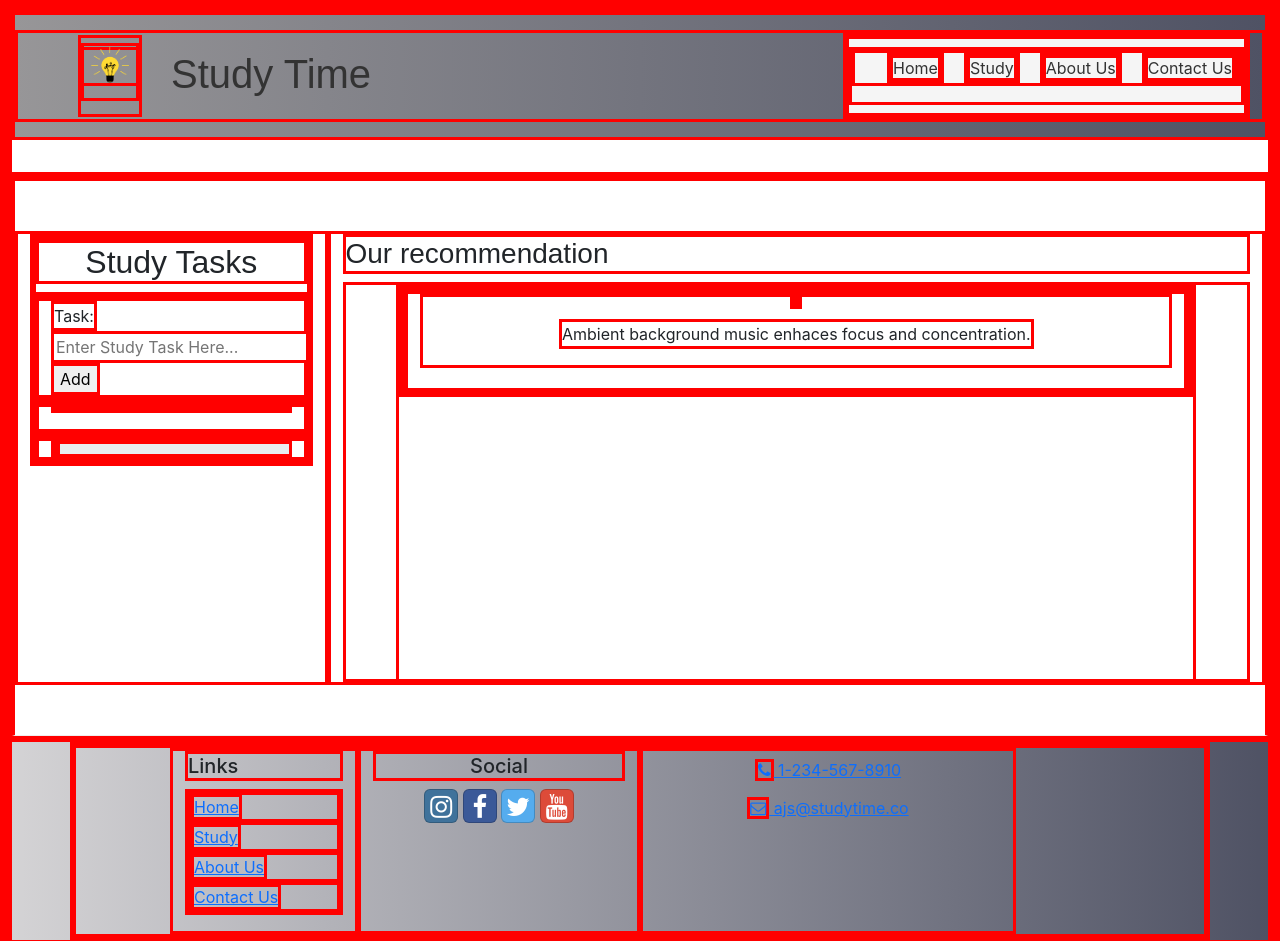
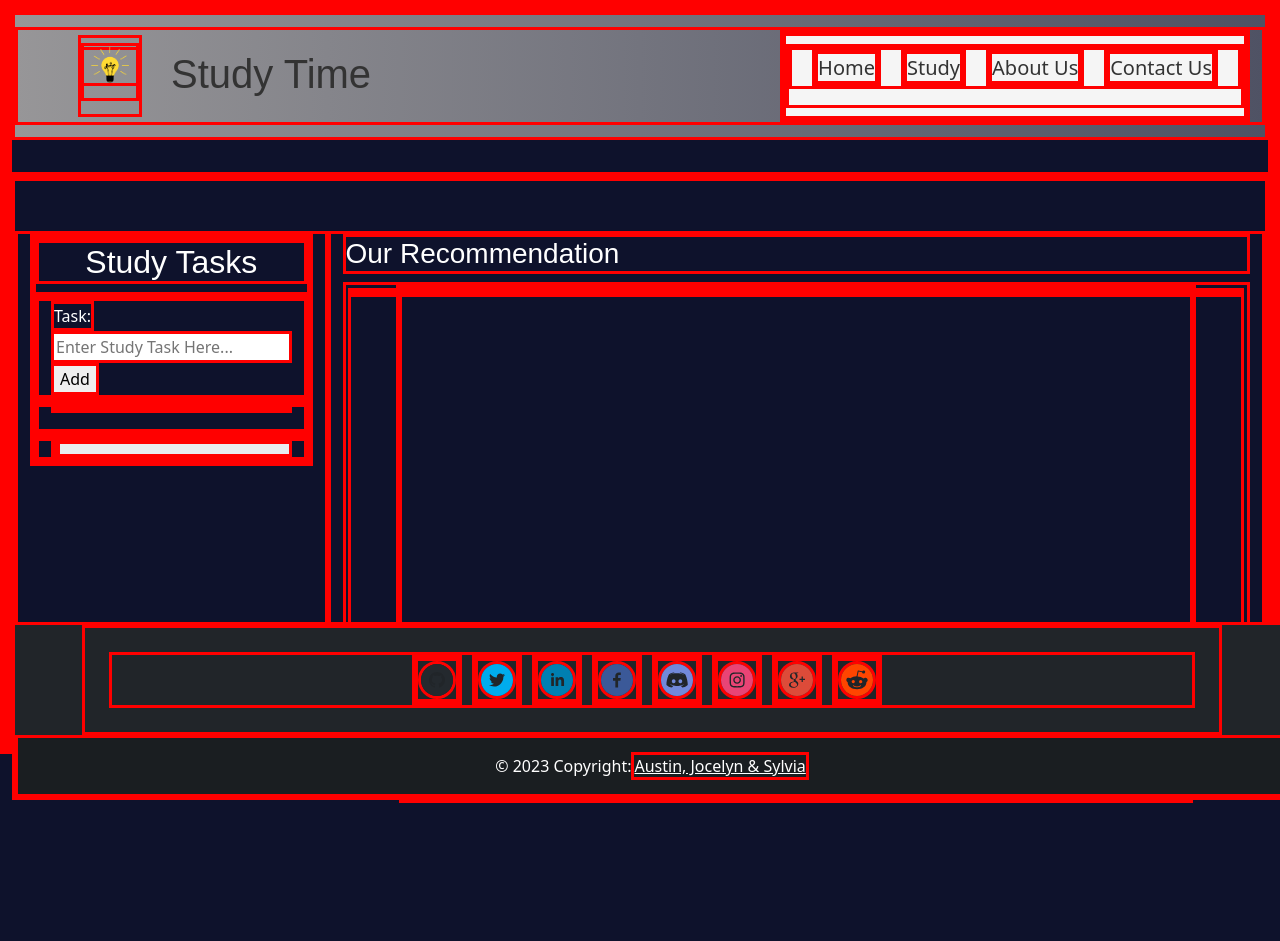
Before and after one commit to AJS-Bootcamp/study-time, a React (Create React App) app: page / in a window 1280 px wide. Shown: the top 941 px of the page. After the commit the page ends 803 px from the top, so only its background shows below. Built offline with nearby package versions, Linux system fonts and the light colour scheme.

Commit message:
new style to about page, size to videos, and having fun styling home page

```diff
--- a/package.json
+++ b/package.json
@@ -18,6 +18,7 @@
     "react-loader-spinner": "^5.4.5",
     "react-router-dom": "^6.16.0",
     "react-scripts": "5.0.1",
+    "react-social-icons": "^6.4.0",
     "react-youtube": "^10.1.0",
     "reactstrap": "^9.2.0",
     "web-vitals": "^2.1.4"
--- a/src/App.css
+++ b/src/App.css
@@ -1,6 +1,15 @@
+html {
+  background-color: #0e122c;
+}
+
+#root {
+  background-color: #0e122c;
+  color: white;
+}
+
 body {
-  background-image: linear-gradient(to bottom, #0aafb5, #a8dadc 50%, #457b9d 50%, #457b9d 100%, );
   font-family: 'Open Sans', sans-serif;
+  background-color: #0e122c;
 }
 
 h1,
@@ -31,10 +40,17 @@ h2 {
 }
 
 .site-footer {
-  background-color: #0d0d0d;
-  background-image: linear-gradient(to right, #d4d3d5, #4f5264);
+  /* background-color: #eb0202; */
+  background-image: linear-gradient(to right, #d4d3d5, #0e122c);
   margin-bottom: 2rem;
   min-height: 8rem;
+}
+
+.footer {}
+
+/*Footer links*/
+nav .navbar-nav li a {
+  color: white !important;
 }
 
 .navbar-brand {
@@ -84,7 +100,7 @@ h2 {
   align-items: center;
   padding: 10px 20px;
   font-weight: bold;
-  background-image: linear-gradient(to left, #908e93, #4f5264);
+  background-image: linear-gradient(to left, #908e93, #abb0cf);
   color: #faeded;
   /* Darker text color JUST ADDED */
 
@@ -119,7 +135,7 @@ h2 {
   /* Lighter background color */
   color: #faeded;
   /* Darker text color */
-  padding: 20px;
+  padding: 10px;
   display: flex;
   justify-content: space-between;
   align-items: center;
@@ -130,11 +146,12 @@ h2 {
   list-style: none;
   display: flex;
   gap: 20px;
+  padding: 0px 20px;
 }
 
 .navbar li,
 .footer-links li {
-  font-size: 16px;
+  font-size: 20px;
 }
 
 /* Style the links on hover */
@@ -151,7 +168,7 @@ h2 {
 /* Add blue color and underline on hover */
 .navbar a:hover,
 .footer-links a:hover {
-  color: #007bff;
+  color: #d4be1b;
   /* Blue color */
   text-decoration: underline;
 }
@@ -186,10 +203,25 @@ h2 {
   margin-top: 10px;
 }
 
+/*footer*/
+.list-unstyled {
+  display: flex;
+  flex-direction: column;
+  color: #ed0707;
+  justify-content: center;
+  margin: 0;
+  padding: 0;
+  list-style: none;
+  text-decoration: none;
+}
 
+.social-icon {
+  margin-right: 10px;
+
+}
 
 /* On screens that are 992px or less, set the background color to blue */
-@media screen and (max-width: 992px) {
+/* @media screen and (max-width: 992px) {
   .youtube-video {
     background-color: blue;
   }
@@ -199,10 +231,10 @@ h2 {
     height: 100%;
 
   }
-}
+} */
 
 /* On screens that are 600px or less, set the background color to olive */
-@media screen and (max-width: 600px) {
+/* @media screen and (max-width: 600px) {
   .youtube-video {
     background-color: olive;
     width: 30em;
@@ -215,4 +247,4 @@ h2 {
     background-color: rgb(223, 24, 6);
 
   }
-}
+} */
--- a/src/App.js
+++ b/src/App.js
@@ -8,13 +8,13 @@ import ContactPage from "./pages/ContactPage";
 import AboutPage from "./pages/AboutPage";
 import Timer from "./components/Timer";
 
-
 function App() {
   return (
     <BrowserRouter>
       <Header />
       <Routes>
-        <Route path="/timer" element={<Timer />} /> {/* Define the route for the Timer component */}
+        <Route path="/timer" element={<Timer />} />{" "}
+        {/* Define the route for the Timer component */}
         <Route path="/" element={<Homepage />} />
         <Route path="Study" element={<Study />} />
         <Route path="AboutPage" element={<AboutPage />} />
--- a/src/aboutUsStyle.css
+++ /dev/null
@@ -1,3 +0,0 @@
-body {
-    background-image: linear-gradient(to bottom, #a8dadc, #a8dadc 50%, #457b9d 50%, #457b9d 100%, );
-}
--- a/src/components/Footer.js
+++ b/src/components/Footer.js
@@ -1,91 +1,51 @@
-// import Navigation from "./Navigation";
-
-// function Footer() {
-//   return (
-//     <div>
-//       <h1>AJS</h1>
-//       <h3>
-//         Determine to discover effective methods to enhance your study skills and
-//         optimize your learning experience.
-//       </h3>
-
-//       <h5>Your Study App was build by Austin, Jocelyn, Sylvia.</h5>
-//     </div>
-//   );
-// }
-
-// export default Footer;
-
-import { Container, Row, Col } from "reactstrap";
-import { Link } from "react-router-dom";
+import React from "react";
+import { SocialIcon } from "react-social-icons";
 
 const Footer = () => {
   return (
-    <footer className="site-footer">
-      <Container>
-        <Row>
-          <Col xs={{ size: 4, offset: 1 }} sm="2">
-            <h5>Links</h5>
-            <ul className="list-unstyled">
-              <li>
-                <Link to="/">Home</Link>
-              </li>
+    <div>
+      <footer className="bg-dark text-center text-white position-fixed bottom-0 w-100 ">
+        {/* <!-- Grid container --> */}
+        <div className="container p-4 pb-0">
+          {/* <!-- Section: Social media --> */}
+          <section className="mb-4">
+            {/* <!-- Github --> */}
+            <SocialIcon
+              className="social-icon"
+              url="https://github.com/AJS-Bootcamp/study-time"
+            />
+            {/* <!-- Twitter --> */}
+            <SocialIcon url="https://twitter.com" />
+            {/* <!-- Linkedin --> */}
+            <SocialIcon url="https://www.linkedin.com" />
+            {/* <!-- Facebook --> */}
+            <SocialIcon url="https://www.facebook.com" />
+            {/* <!-- Discord --> */}
+            <SocialIcon url="https://discord.com" />
+            {/* <!-- Instagram --> */}
+            <SocialIcon url="https://instagram.com" />
+            {/* <!-- Google --> */}
+            <SocialIcon url="https://google.com" />
+            {/* <!-- Reddit --> */}
+            <SocialIcon url="https://reddit.com" />
+          </section>
+          {/* <!-- Section: Social media --> */}
+        </div>
+        {/* <!-- Grid container --> */}
 
-              <li>
-                <Link to="/Study">Study</Link>
-              </li>
-
-              <li>
-                <Link to="/AboutPage">About Us</Link>
-              </li>
-              <li>
-                <Link to="/ContactPage">Contact Us</Link>
-              </li>
-            </ul>
-          </Col>
-          <Col xs="6" sm="3" className="text-center">
-            <h5>Social</h5>
-            <a
-              className="btn btn-social-icon btn-instagram"
-              href="http://instagram.com/"
-            >
-              <i className="fa fa-instagram" />
-            </a>{" "}
-            <a
-              className="btn btn-social-icon btn-facebook"
-              href="http://www.facebook.com/"
-            >
-              <i className="fa fa-facebook" />
-            </a>{" "}
-            <a
-              className="btn btn-social-icon btn-twitter"
-              href="http://twitter.com/"
-            >
-              <i className="fa fa-twitter" />
-            </a>{" "}
-            <a
-              className="btn btn-social-icon btn-google"
-              href="http://youtube.com/"
-            >
-              <i className="fa fa-youtube" />
-            </a>
-          </Col>
-          <Col sm="4" className="text-center">
-            <a role="button" className="btn btn-link" href="tel:+12065551234">
-              <i className="fa fa-phone" /> 1-234-567-8910
-            </a>
-            <br />
-            <a
-              role="button"
-              className="btn btn-link"
-              href="mailto:notreal@notreal.co"
-            >
-              <i className="fa fa-envelope-o" /> ajs@studytime.co
-            </a>
-          </Col>
-        </Row>
-      </Container>
-    </footer>
+        {/* <!-- Copyright --> */}
+        <div
+          className="text-center p-3"
+          style={{ backgroundColor: "rgba(0, 0, 0, 0.2)" }}
+        >
+          © 2023 Copyright:
+          <a className="text-white" href="https://mdbootstrap.com/">
+            Austin, Jocelyn & Sylvia
+          </a>
+        </div>
+        {/* <!-- Copyright --> */}
+      </footer>
+    </div>
   );
 };
 
--- a/src/components/YouTubeVideos.js
+++ b/src/components/YouTubeVideos.js
@@ -1,23 +1,23 @@
 import YouTube from "react-youtube";
-import { Container, Row, Col } from "reactstrap";
 
 const YouTubeVideo = ({ videoId, strategyExplanation }) => {
   const opts = {
-    height: "550",
-    width: "750",
+    height: "100%",
+    width: "100%",
   };
 
   return (
-    <Container fluid>
-      <Row>
-        <Col>
-          <div className="youtube-video">
-            <YouTube videoId={videoId} opts={opts} />
-            <p className="strategy-explanation">{strategyExplanation}</p>
-          </div>
-        </Col>
-      </Row>
-    </Container>
+    <div className="youtube-video">
+      <YouTube
+        videoId={videoId}
+        style={{ width: "70vw", height: "40vw" }}
+        opts={opts}
+      />
+      {/* if strategyExplanation != null then show strategy-explanation*/}
+      {strategyExplanation ? (
+        <p className="strategy-explanation">{strategyExplanation}</p>
+      ) : null}
+    </div>
   );
 };
 
--- a/src/index.css
+++ /dev/null
@@ -1,13 +0,0 @@
-body {
-  margin: 0;
-  font-family: -apple-system, BlinkMacSystemFont, 'Segoe UI', 'Roboto', 'Oxygen',
-    'Ubuntu', 'Cantarell', 'Fira Sans', 'Droid Sans', 'Helvetica Neue',
-    sans-serif;
-  -webkit-font-smoothing: antialiased;
-  -moz-osx-font-smoothing: grayscale;
-}
-
-code {
-  font-family: source-code-pro, Menlo, Monaco, Consolas, 'Courier New',
-    monospace;
-}
--- a/src/index.js
+++ b/src/index.js
@@ -6,7 +6,7 @@ import 'bootstrap/dist/css/bootstrap.min.css';
 import 'bootstrap-social/bootstrap-social.css';
 import 'font-awesome/css/font-awesome.css';
 //import '@popperjs/core';
-import './index.css';
+import './App.css';
 
 const root = ReactDOM.createRoot(document.getElementById('root'));
 root.render(
--- a/src/pages/AboutPage.js
+++ b/src/pages/AboutPage.js
@@ -1,32 +1,37 @@
-import {  Row, Container } from "reactstrap";
-// import SubHeader from "../components/SubHeader";
-// import PartnersList from "../features/partners/PartnersList";
-
-// import styles from "../../src/about.module.css";
-
-import studyImage from "../app/assets/img/study3.png";
+import { Row, Container } from "reactstrap";
+import LogoAJS from "../app/assets/img/lightAJS.png";
+import studyImage from "../app/assets/img/study1.png";
 
 const AboutPage = () => {
+  const myStyle = {
+    backgroundImage: `url(${studyImage})`,
+    backgroundSize: "cover",
+    backgroundRepeat: "no-repeat",
+  };
   return (
-    <Container>
-      {/* <SubHeader current="About Us" /> */}
-      <Row>
-        <h3>About us</h3>
-      </Row>
+    <Container style={myStyle}>
+      <div class="d-flex flex-column gap-2 py-5 align-items-center  ">
+        <h3 class="font-weight-bold p-2 bg-light bg-opacity-50 text-dark">
+          About Us
+        </h3>
 
-      <Row clasName="row-content">
-        <img src={studyImage} alt="study" />
-        <h3>
+        <img
+          class="p-2 bg-light bg-opacity-50 "
+          style={{ height: "200px", width: "300px" }}
+          src={LogoAJS}
+          alt="Logo AJS"
+        />
+        <h3 class="p-2 bg-light bg-opacity-50 text-dark">
           Determine to discover effective methods to enhance your study skills
           and optimize your learning experience.
         </h3>
-        <p>
+        <p class="p-2 bg-light bg-opacity-50 text-dark">
           "As former students, our mission is to empower individuals to unlock
           their full potential by drawing upon our own experiences and providing
           them with the knowledge and tools needed to master effective study
           techniques and elevate their learning journey."
         </p>
-      </Row>
+      </div>
     </Container>
   );
 };
--- a/src/pages/Homepage.js
+++ b/src/pages/Homepage.js
@@ -26,26 +26,15 @@ function Homepage() {
           <Sidebar />
         </Col>
 
-        <Col sm="9" rowspan="2">
-          <h3>Our recommendation</h3>
+        <Col sm="9">
+          <h3>Our Recommendation</h3>
           <div
             className="d-flex justify-content-center align-items-center"
             style={{ height: "50vh", width: "100%" }}
           >
             <div style={{ height: "50vh", width: "100vh" }}>
               {randomVideo ? (
-                // <iframe
-                // width="100%"
-                // height="100%"
-                //   src={`https://www.youtube.com/embed/${randomVideo.id}`}
-                //   title={randomVideo.title}
-                //   frameBorder="01"
-                //   allow="accelerometer; autoplay; clipboard-write; encrypted-media; gyroscope; picture-in-picture"
-                // />
-                <YouTubeVideo
-                  videoId={randomVideo.id}
-                  strategyExplanation={randomVideo.explanation}
-                />
+                <YouTubeVideo videoId={randomVideo.id} />
               ) : (
                 <Loading /> // You can replace this with a loading spinner or any placeholder you prefer
               )}
--- a/src/pages/Study.js
+++ b/src/pages/Study.js
@@ -1,6 +1,5 @@
 import YouTubeVideo from "../components/YouTubeVideos";
-// import Timer from "../components/Timer";
-import { useState } from "react";
+
 import { Container } from "reactstrap";
 
 const videosList = [
```
Also changed, not shown: src/pages/ToDo.js (deleted, +0 -11 lines), 1 other file (tests, documents, lock files or other folders). Lines whose indentation alone changed are shown as unchanged.
